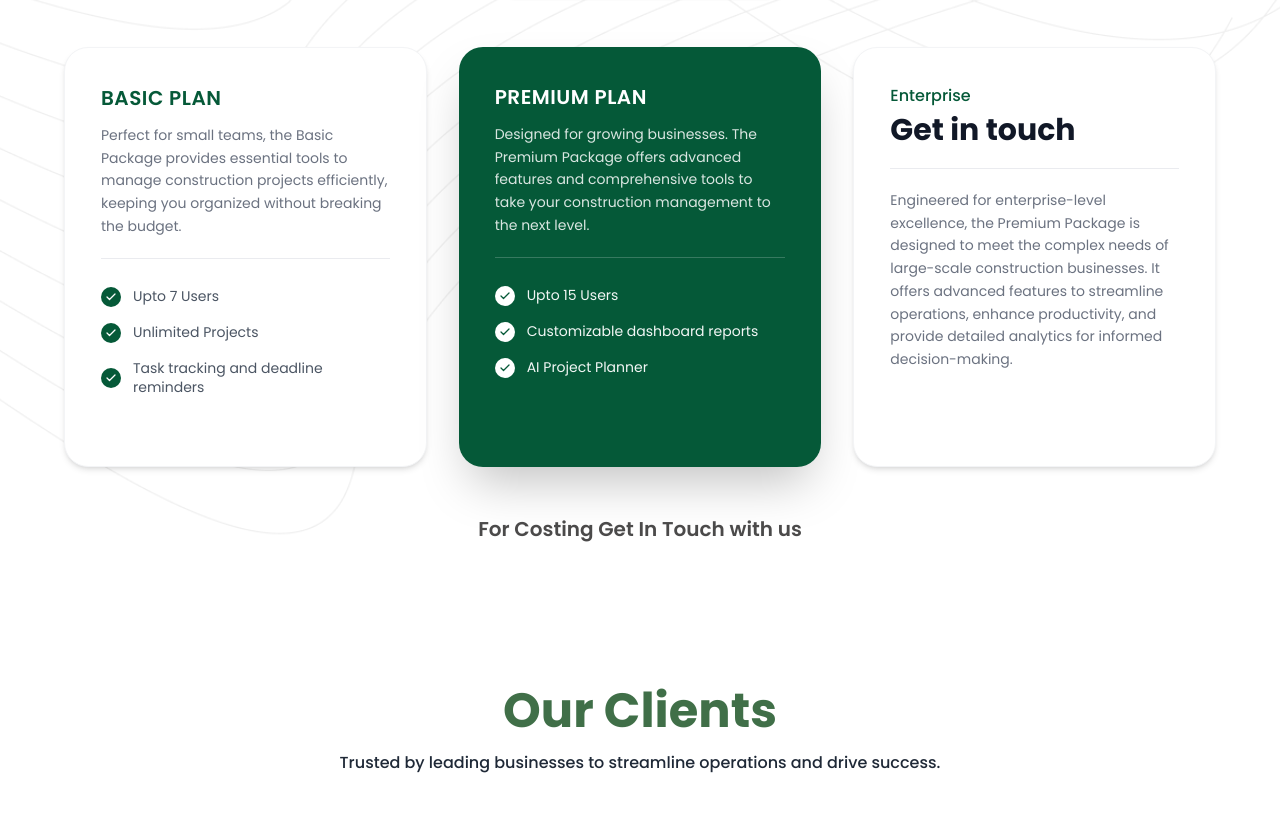
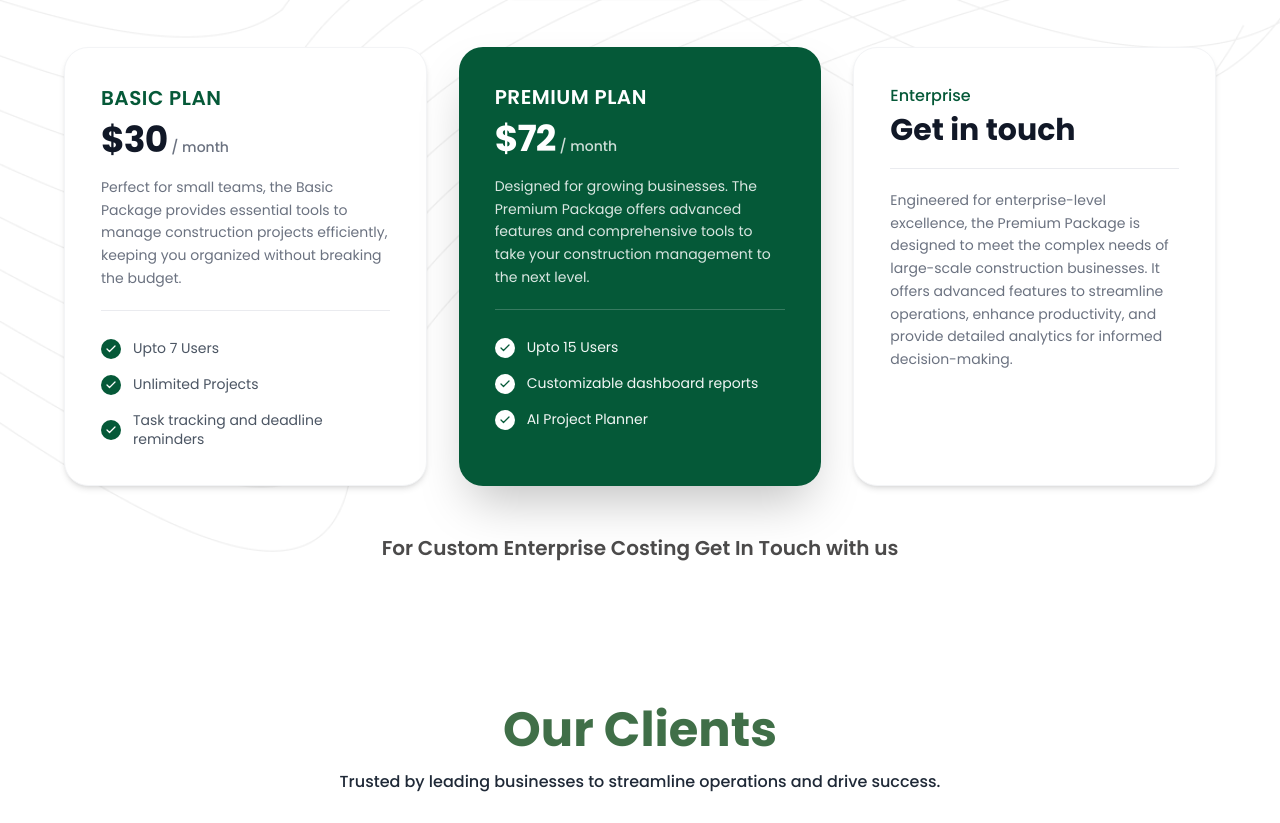
Before and after one commit to Prathiksha-2126/aspire, a React (Vite) app: page / in a window 1280 px wide. Shown: the part 3908-4731 px from the top of the page. Built offline with nearby package versions, Linux system fonts and the light colour scheme; no server answers.

Commit message:
Package plan pricing

```diff
--- a/src/components/PackagePlans.jsx
+++ b/src/components/PackagePlans.jsx
@@ -4,24 +4,57 @@ import { Check } from "lucide-react";
 import { motion, AnimatePresence } from "framer-motion";
 import SectionHeading from "./SectionHeading";
 
+// ---- Auto-sync pricing helper ----
+// Single source of truth: define price in ONE currency (INR recommended for India-first business).
+// The other currency is auto-derived so you only edit one number and the other updates.
+// Change INR_PER_USD if you want a different effective rate, or keep it live via fetch below.
+// NOTE: This keeps IN vs US pricing *different* (not 1:1 conversion) because we use a fixed business rate,
+// not the live FX spot. If you change `inr` from 2499 to 3000, USD auto-becomes Math.round(3000 / 83) = 36.
+// To edit via USD instead, use pricingFromUSD(usd) — it will auto-derive INR.
+const INR_PER_USD_FALLBACK = 83;
+
+function pricingFromINR(inrAmount, rate = INR_PER_USD_FALLBACK) {
+  const usd = Math.max(1, Math.round(inrAmount / rate));
+  return {
+    IN: { amount: inrAmount, currency: "INR" },
+    US: { amount: usd, currency: "USD" },
+    DEFAULT: { amount: usd, currency: "USD" },
+  };
+}
+
+function pricingFromUSD(usdAmount, rate = INR_PER_USD_FALLBACK) {
+  const inr = Math.round(usdAmount * rate);
+  return {
+    IN: { amount: inr, currency: "INR" },
+    US: { amount: usd, currency: "USD" },
+    DEFAULT: { amount: usd, currency: "USD" },
+  };
+}
+
 const plansData = {
   engineering: [
     {
       name: "BASIC PLAN",
-      description: "Perfect for small teams, the Basic Package provides essential tools to manage construction projects efficiently, keeping you organized without breaking the budget.",
+      description:
+        "Perfect for small teams, the Basic Package provides essential tools to manage construction projects efficiently, keeping you organized without breaking the budget.",
       features: ["Upto 7 Users", "Unlimited Projects", "Task tracking and deadline reminders"],
+      // Edit only the INR here — US auto-updates. Or use pricingFromUSD(39) to edit via USD.
+      pricing: pricingFromINR(2499),
       featured: false,
     },
     {
       name: "PREMIUM PLAN",
-      description: "Designed for growing businesses. The Premium Package offers advanced features and comprehensive tools to take your construction management to the next level.",
+      description:
+        "Designed for growing businesses. The Premium Package offers advanced features and comprehensive tools to take your construction management to the next level.",
       features: ["Upto 15 Users", "Customizable dashboard reports", "AI Project Planner"],
+      pricing: pricingFromINR(5999),
       featured: true,
     },
     {
       name: "ENTERPRISE",
       heading: "Get in touch",
-      description: "Engineered for enterprise-level excellence, the Premium Package is designed to meet the complex needs of large-scale construction businesses. It offers advanced features to streamline operations, enhance productivity, and provide detailed analytics for informed decision-making.",
+      description:
+        "Engineered for enterprise-level excellence, the Premium Package is designed to meet the complex needs of large-scale construction businesses. It offers advanced features to streamline operations, enhance productivity, and provide detailed analytics for informed decision-making.",
       features: [],
       featured: false,
     },
@@ -29,20 +62,25 @@ const plansData = {
   sales: [
     {
       name: "BASIC PLAN",
-      description: "Perfect for growing sales teams, the Basic Package provides essential tools to manage leads, bookings, payments, and customer documents with ease.",
+      description:
+        "Perfect for growing sales teams, the Basic Package provides essential tools to manage leads, bookings, payments, and customer documents with ease.",
       features: ["Upto 5 Users", "Unlimited Projects", "Notification Reminders"],
+      pricing: pricingFromINR(1999),
       featured: false,
     },
     {
       name: "PREMIUM PLAN",
-      description: "Designed for growing real estate businesses, the Premium Package offers advanced sales automation, customer management, and powerful reporting tools to scale your sales operations.",
+      description:
+        "Designed for growing real estate businesses, the Premium Package offers advanced sales automation, customer management, and powerful reporting tools to scale your sales operations.",
       features: ["Upto 10 Users", "Auto-generate documents", "AI Project Planner"],
+      pricing: pricingFromINR(4999),
       featured: true,
     },
     {
       name: "ENTERPRISE",
       heading: "Get in touch",
-      description: "Engineered for enterprise-level excellence, the Premium Package is designed to meet the complex needs of large-scale construction businesses. It offers advanced features to streamline operations, enhance productivity, and provide detailed analytics for informed decision-making.",
+      description:
+        "Engineered for enterprise-level excellence, the Premium Package is designed to meet the complex needs of large-scale construction businesses. It offers advanced features to streamline operations, enhance productivity, and provide detailed analytics for informed decision-making.",
       features: [],
       featured: false,
     },
@@ -51,8 +89,37 @@ const plansData = {
 
 export default function PackagePlans({ defaultTab = "engineering" }) {
   const [tab, setTab] = useState(defaultTab);
+  const [countryCode, setCountryCode] = useState("DEFAULT");
+  const [isLocationLoading, setIsLocationLoading] = useState(true);
   const location = useLocation();
   const plans = plansData[tab];
+
+  // Single-step IP detection — ipapi.co reads IP from socket headers, no IP param needed
+  useEffect(() => {
+    async function detectCountry() {
+      const cached = sessionStorage.getItem("user_country_code");
+      if (cached) {
+        setCountryCode(cached);
+        setIsLocationLoading(false);
+        return;
+      }
+      try {
+        const res = await fetch("https://ipapi.co/json/");
+        if (!res.ok) throw new Error(`ipapi ${res.status}`);
+        const data = await res.json();
+        const code = (data.country_code || "DEFAULT").toUpperCase();
+        const normalized = code === "IN" ? "IN" : code === "US" ? "US" : "DEFAULT";
+        sessionStorage.setItem("user_country_code", normalized);
+        setCountryCode(normalized);
+      } catch (err) {
+        console.warn("Location detection failed, fallback to DEFAULT:", err);
+        setCountryCode("DEFAULT");
+      } finally {
+        setIsLocationLoading(false);
+      }
+    }
+    detectCountry();
+  }, []);
 
   useEffect(() => {
     const urlParams = new URLSearchParams(location.search);
@@ -61,10 +128,21 @@ export default function PackagePlans({ defaultTab = "engineering" }) {
   }, [location.search]);
 
   useEffect(() => {
-    const handleTabChange = (e) => { if (e.detail?.tab) setTab(e.detail.tab); };
+    const handleTabChange = (e) => {
+      if (e.detail?.tab) setTab(e.detail.tab);
+    };
     window.addEventListener("setPackagePlanTab", handleTabChange);
     return () => window.removeEventListener("setPackagePlanTab", handleTabChange);
   }, []);
+
+  const formatPrice = (amount, currency) => {
+    const locale = countryCode === "IN" ? "en-IN" : "en-US";
+    return new Intl.NumberFormat(locale, {
+      style: "currency",
+      currency: currency,
+      maximumFractionDigits: 0,
+    }).format(amount);
+  };
 
   return (
     <motion.section
@@ -81,17 +159,22 @@ export default function PackagePlans({ defaultTab = "engineering" }) {
         subtitle="Pick a plan that works best for you and get the most out of AspiRE for your construction projects."
       />
 
-      {/* Tab switcher */}
       <div className="flex justify-center mb-8 md:mb-12">
         <div className="bg-[#EAF7F0] rounded-2xl p-1.5 flex shadow-sm border border-[#055938]/10 relative">
           {["engineering", "sales"].map((t) => (
             <button
               key={t}
               onClick={() => setTab(t)}
-              className={`relative z-10 px-5 sm:px-8 py-2.5 sm:py-3 rounded-xl text-sm md:text-base font-semibold transition-colors duration-300 cursor-pointer capitalize ${tab === t ? "text-white" : "text-[#055938]"}`}
+              className={`relative z-10 px-5 sm:px-8 py-2.5 sm:py-3 rounded-xl text-sm md:text-base font-semibold transition-colors duration-300 cursor-pointer capitalize ${
+                tab === t ? "text-white" : "text-[#055938]"
+              }`}
             >
               {tab === t && (
-                <motion.div layoutId="activePlanTabPill" className="absolute inset-0 bg-[#055938] rounded-xl z-[-1]" transition={{ type: "spring", stiffness: 350, damping: 30 }} />
+                <motion.div
+                  layoutId="activePlanTabPill"
+                  className="absolute inset-0 bg-[#055938] rounded-xl z-[-1]"
+                  transition={{ type: "spring", stiffness: 350, damping: 30 }}
+                />
               )}
               {t.charAt(0).toUpperCase() + t.slice(1)}
             </button>
@@ -99,7 +182,6 @@ export default function PackagePlans({ defaultTab = "engineering" }) {
         </div>
       </div>
 
-      {/* Plan cards — single column on mobile, 3-col on md+ */}
       <AnimatePresence mode="wait">
         <motion.div
           key={tab}
@@ -109,7 +191,9 @@ export default function PackagePlans({ defaultTab = "engineering" }) {
           exit={{ opacity: 0, y: -20 }}
           transition={{ duration: 0.35, ease: "easeOut" }}
         >
-          {plans.map((plan, index) => (
+          {plans.map((plan, index) => {
+            const planPricing = plan.pricing ? plan.pricing[countryCode] || plan.pricing.DEFAULT : null;
+            return (
               <motion.div
                 key={plan.name}
                 initial={{ opacity: 0, y: 30 }}
@@ -118,9 +202,7 @@ export default function PackagePlans({ defaultTab = "engineering" }) {
                 viewport={{ once: true }}
                 transition={{ delay: index * 0.08, duration: 0.45 }}
                 className={`rounded-3xl p-6 sm:p-8 md:p-9 flex flex-col justify-between w-full transition-all duration-300 box-border ${
-                plan.featured
-                  ? "bg-[#055938] text-white shadow-2xl"
-                  : "bg-white text-gray-800 border border-gray-100 shadow-md hover:shadow-xl"
+                  plan.featured ? "bg-[#055938] text-white shadow-2xl" : "bg-white text-gray-800 border border-gray-100 shadow-md hover:shadow-xl"
                 }`}
                 style={{ maxWidth: "380px", minHeight: "420px" }}
               >
@@ -136,12 +218,18 @@ export default function PackagePlans({ defaultTab = "engineering" }) {
                     </>
                   ) : (
                     <>
-                    <h3 className={`text-lg sm:text-xl font-semibold tracking-wide uppercase mb-3 ${plan.featured ? "text-white" : "text-[#055938]"}`}>
+                      <h3 className={`text-lg sm:text-xl font-semibold tracking-wide uppercase mb-2 ${plan.featured ? "text-white" : "text-[#055938]"}`}>
                         {plan.name}
                       </h3>
-                    <p className={`text-sm leading-relaxed font-normal mb-5 ${plan.featured ? "text-white/85" : "text-gray-500"}`}>
-                      {plan.description}
-                    </p>
+                      {planPricing && (
+                        <div className="mb-4">
+                          <span className={`text-3xl sm:text-4xl font-bold tracking-tight ${plan.featured ? "text-white" : "text-gray-900"}`}>
+                            {isLocationLoading ? "..." : formatPrice(planPricing.amount, planPricing.currency)}
+                          </span>
+                          <span className={`text-xs sm:text-sm font-medium ml-1 ${plan.featured ? "text-white/80" : "text-gray-500"}`}>/ month</span>
+                        </div>
+                      )}
+                      <p className={`text-sm leading-relaxed font-normal mb-5 ${plan.featured ? "text-white/85" : "text-gray-500"}`}>{plan.description}</p>
                       <div className={`h-px w-full mb-5 ${plan.featured ? "bg-white/20" : "bg-gray-200/80"}`} />
                       <ul className="space-y-3 sm:space-y-4 mt-2">
                         {plan.features.map((f) => (
@@ -157,13 +245,12 @@ export default function PackagePlans({ defaultTab = "engineering" }) {
                   )}
                 </div>
               </motion.div>
-          ))}
+            );
+          })}
         </motion.div>
       </AnimatePresence>
 
-      <p className="mt-10 md:mt-12 text-center font-poppins text-base sm:text-lg md:text-xl font-semibold text-[#4B4A4A]">
-        For Costing Get In Touch with us
-      </p>
+      <p className="mt-10 md:mt-12 text-center font-poppins text-base sm:text-lg md:text-xl font-semibold text-[#4B4A4A]">For Custom Enterprise Costing Get In Touch with us</p>
     </motion.section>
   );
 }
```
Lines whose indentation alone changed are shown as unchanged.
